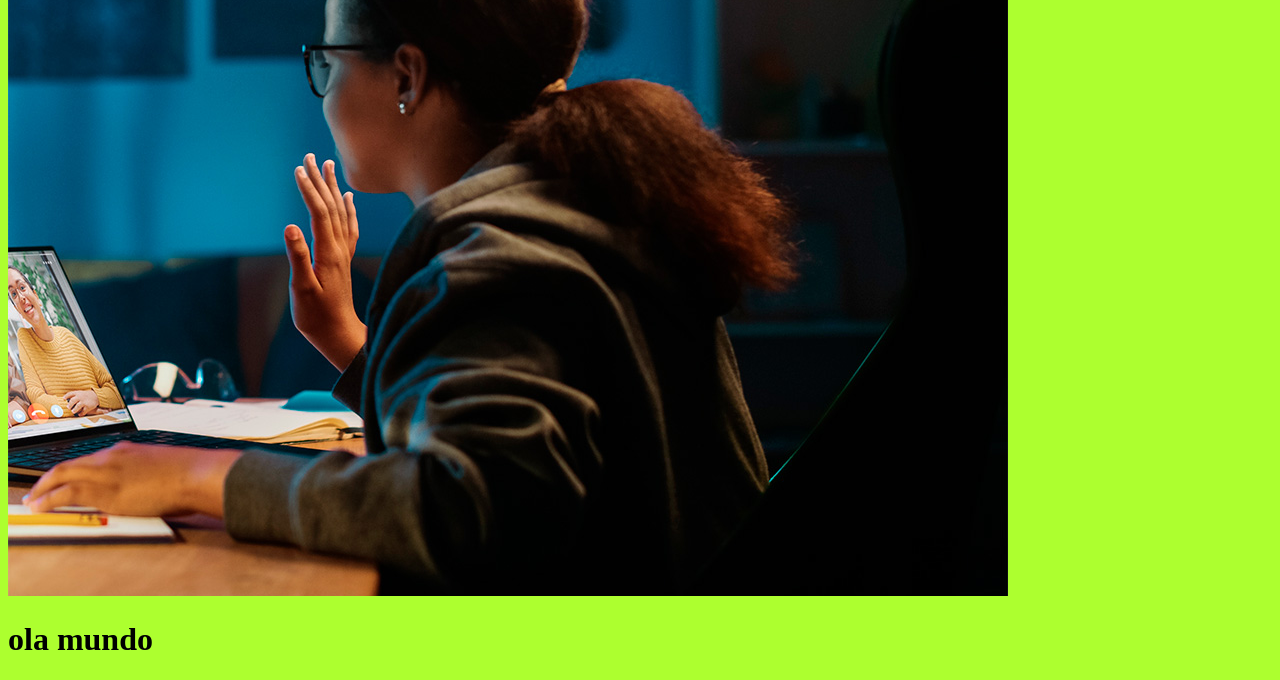
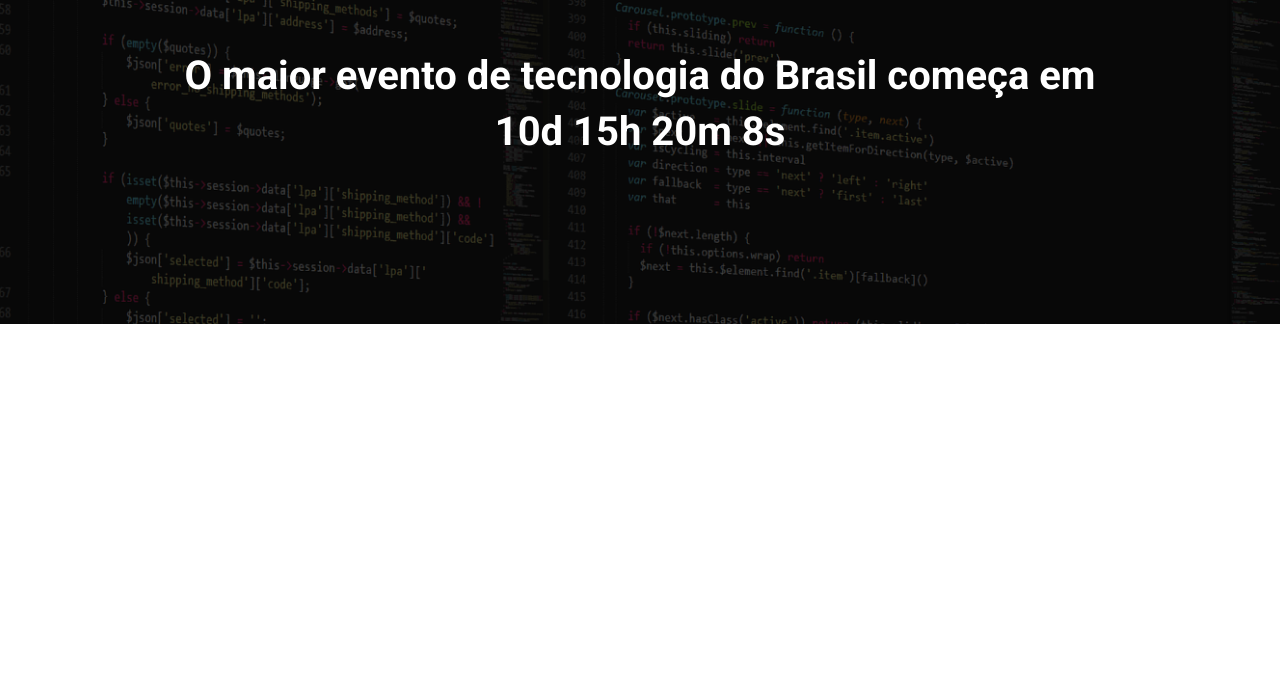
Before and after one commit to Bruno-dev-n/aniver, a website built with Parcel: page src/index.html in a window 1280 px wide. Shown: the part 160-840 px from the top of the page. After the commit the page ends 800 px from the top, so only its background shows below. Built offline with nearby package versions, Linux system fonts and the light colour scheme.

Commit message:
criando o hero

```diff
--- a/src/index.html
+++ b/src/index.html
@@ -1,15 +1,21 @@
 <!DOCTYPE html>
-<html lang="en">
+<html lang="pt-BR">
 <head>
     <meta charset="UTF-8">
     <meta name="viewport" content="width=device-width, initial-scale=1.0">
-    <title>Eback Talks</title>
+    <title>Ebac Talks</title>
     <link rel="stylesheet" href="./styles/main.scss">
+    <link rel="preconnect" href="https://fonts.googleapis.com">
+    <link rel="preconnect" href="https://fonts.gstatic.com" crossorigin>
+    <link href="https://fonts.googleapis.com/css2?family=Roboto:ital,wght@0,100;0,300;0,400;0,500;0,700;0,900;1,100;1,300;1,400;1,500;1,700;1,900&display=swap" rel="stylesheet">
 </head>
 <body>
-    <img src="./images/backend.png" alt="">
-    <h1>ola mundo
-
-    </h1>
+<header class="hero">
+    <div class="container">
+        <img class="hero__logo" src="./images/ebac_logo.svg" alt="Ebac">
+        </img>
+        <p class="hero__text">O maior evento de tecnologia do Brasil começa em 10d 15h 20m 8s</p>
+    </div>
+</header>
 </body>
 </html>
--- /dev/null
+++ b/src/styles/_hero.scss
@@ -0,0 +1,47 @@
+.hero{
+    background-image: url(../images/fundo.png);
+    background-repeat: no-repeat;
+    background-position: center;
+    background-size: cover;
+    padding-top: 64px;
+    padding-bottom: 100px;
+    position: relative;
+
+    .container{
+        position: relative;
+    }
+    &::before{
+        position:absolute;
+        top: 0;
+        left: 0;
+        width: 100%;
+        height: 100%;
+        background-color: #000;
+        content: '';
+        opacity: .7;
+    }
+    &__logo{
+        display: block;
+        margin: 0 auto;
+        height: 80px;
+    }
+    &__text{
+        margin: 64px 0;
+        font-size: 40px;
+        line-height: 56px;
+        color: #fff;
+        font-weight: bold;
+        text-align: center;
+    }
+    @media(max-width: 640px){
+        padding: 40px 0;
+        &__logo{
+            height: 40px;
+        }
+        &__text{
+            font-size: 22px;
+            line-height: 24px;
+            margin: 24px 0;
+        }
+    }
+}
--- a/src/styles/main.scss
+++ b/src/styles/main.scss
@@ -1,3 +1,20 @@
-body{
-    background-color: greenyellow;
+@import'hero';
+*{
+    margin: 0;
+    padding: 0;
+    box-sizing: border-box;
+    font-family: Roboto, sans-serif;
+    color: #fff;
 }
+.container{
+    max-width: 960px;
+    width: 100%;
+    margin: 0 auto;
+
+    @media(max-width: 640px){
+        max-width: 80%;
+    }
+    @media(max-width:1024px){
+        max-width: 90%;
+    }
+}
```
Also changed, not shown: dist/index.html, dist/scripts/main.js, dist/styles/main.css, 5 other files.
